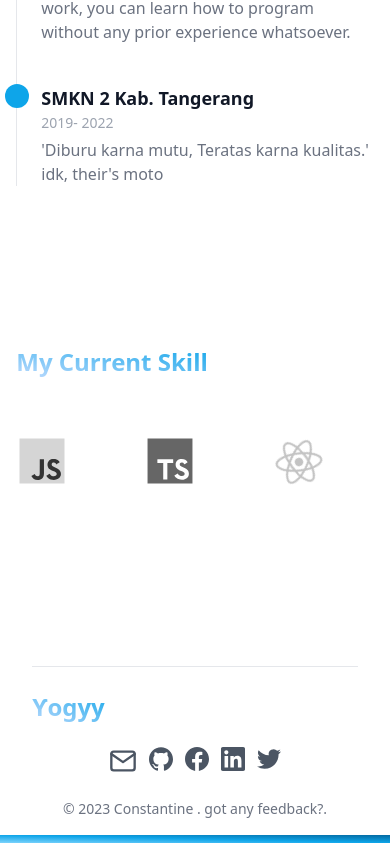
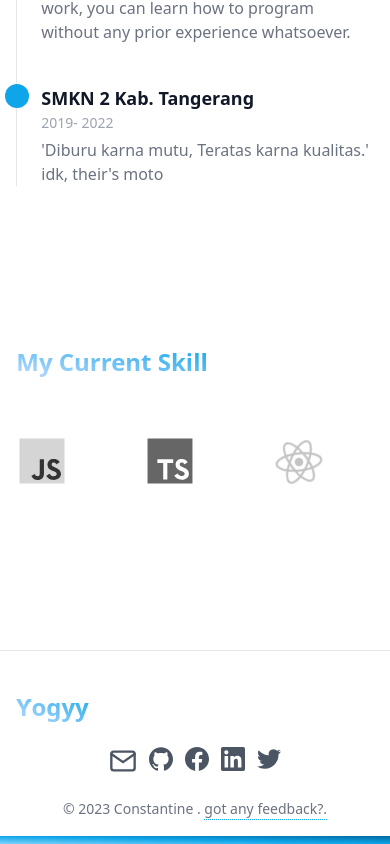
Before and after one commit to yogyy/learn-NextJS, a Next.js app: page / in a window 390 px wide. Shown: the part 1818-2662 px from the top of the page. Built offline with nearby package versions, Linux system fonts and the light colour scheme.

Commit message:
edit footer

```diff
--- a/components/Footer/index.tsx
+++ b/components/Footer/index.tsx
@@ -1,5 +1,6 @@
 import {useRouter} from 'next/router';
 import React, {useState} from 'react';
+import CustomLink from '../links/CustomLink';
 import {LogoLink} from '../links/LogoName';
 import UnstyledLink from '../links/UnstyledLink';
 import ContactForm from '../Porto/contact';
@@ -65,9 +66,8 @@ export default function Footer() {
   }
   return (
     <>
-      <footer className="p-4 layout bg-white sm:p-6 dark:bg-gray-900">
-        <hr className="my-6 border-gray-200 sm:mx-auto dark:border-gray-700 lg:my-8" />
-
+      <hr className="my-6 border-gray-200 sm:mx-auto dark:border-gray-700 lg:my-8" />
+      <footer className="py-4 layout bg-white  dark:bg-gray-900">
         <div className="md:flex md:justify-between">
           <div className="mb-6">
             <span className="self-center text-2xl font-semibold whitespace-nowrap dark:text-white">
@@ -77,7 +77,8 @@ export default function Footer() {
         </div>
         <div className="flex flex-col-reverse justify-center place-items-center gap-6 md:flex-row md:justify-between">
           <span className="text-sm text-gray-500 sm:text-center dark:text-gray-400">
-            © 2023 Constantine . got any feedback?.
+            © 2023 Constantine .{' '}
+            <CustomLink href="https://www.github.com/yogyy">got any feedback?.</CustomLink>
           </span>
           <div className="relative flex text-center space-x-3 md:space-x-6 sm:place-content-center ">
             <button onClick={handleClick}>
```
